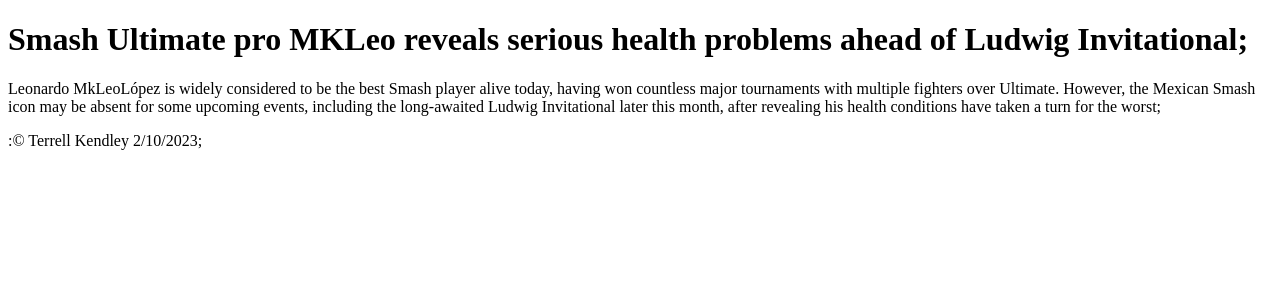
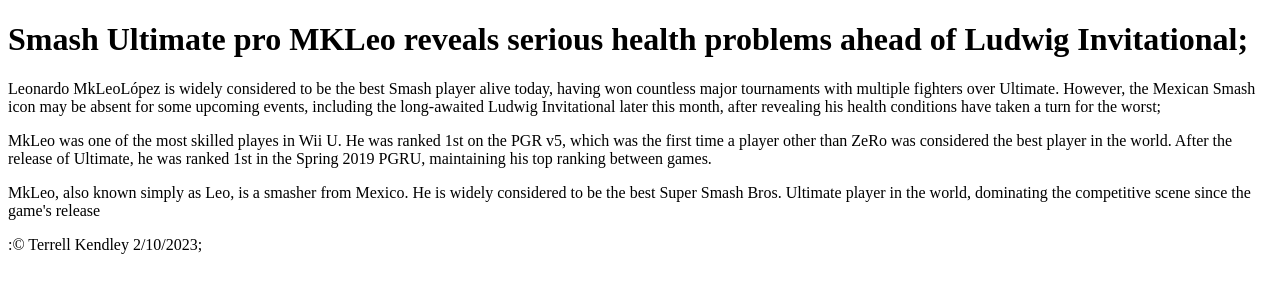
Before and after one commit to HeroMackzZ/CG342-Interface-Design-Class-First-Project, a plain HTML site: page index.html in a window 1280 px wide. Drawn offline with Linux system fonts and the light colour scheme.

Commit message:
Html Par assigment with 3 Articles and <p>

```diff
--- a/index.html
+++ b/index.html
@@ -24,6 +24,22 @@
             <!--https://www.dexerto.com/smash/smash-ultimate-pro-mkleo-reveals-serious-health-problems-ahead-of-ludwig-invitational-1956716/-->
         </p>
         </article>
+
+        <article>
+            <p> MkLeo was one of the most skilled playes in Wii U. He was ranked 1st on the PGR v5, which was the first time a player other than ZeRo was considered the best player in the world.
+                After the release of Ultimate, he was ranked 1st in the Spring 2019 PGRU, maintaining his top ranking between games.
+
+                <!--https://liquipedia.net/smash/MKLeo-->
+            </p>
+            </article>
+
+
+            <article>
+                <p> MkLeo, also known simply as Leo, is a smasher from Mexico. He is widely considered to be the best Super Smash Bros. Ultimate player in the world, dominating the competitive scene since the game's release
+
+                    <!--https://www.ssbwiki.com/Smasher:MkLeo-->
+                </p>
+                </article>
     </section>
     <footer>
         :&#169 Terrell Kendley 2/10/2023;
```
